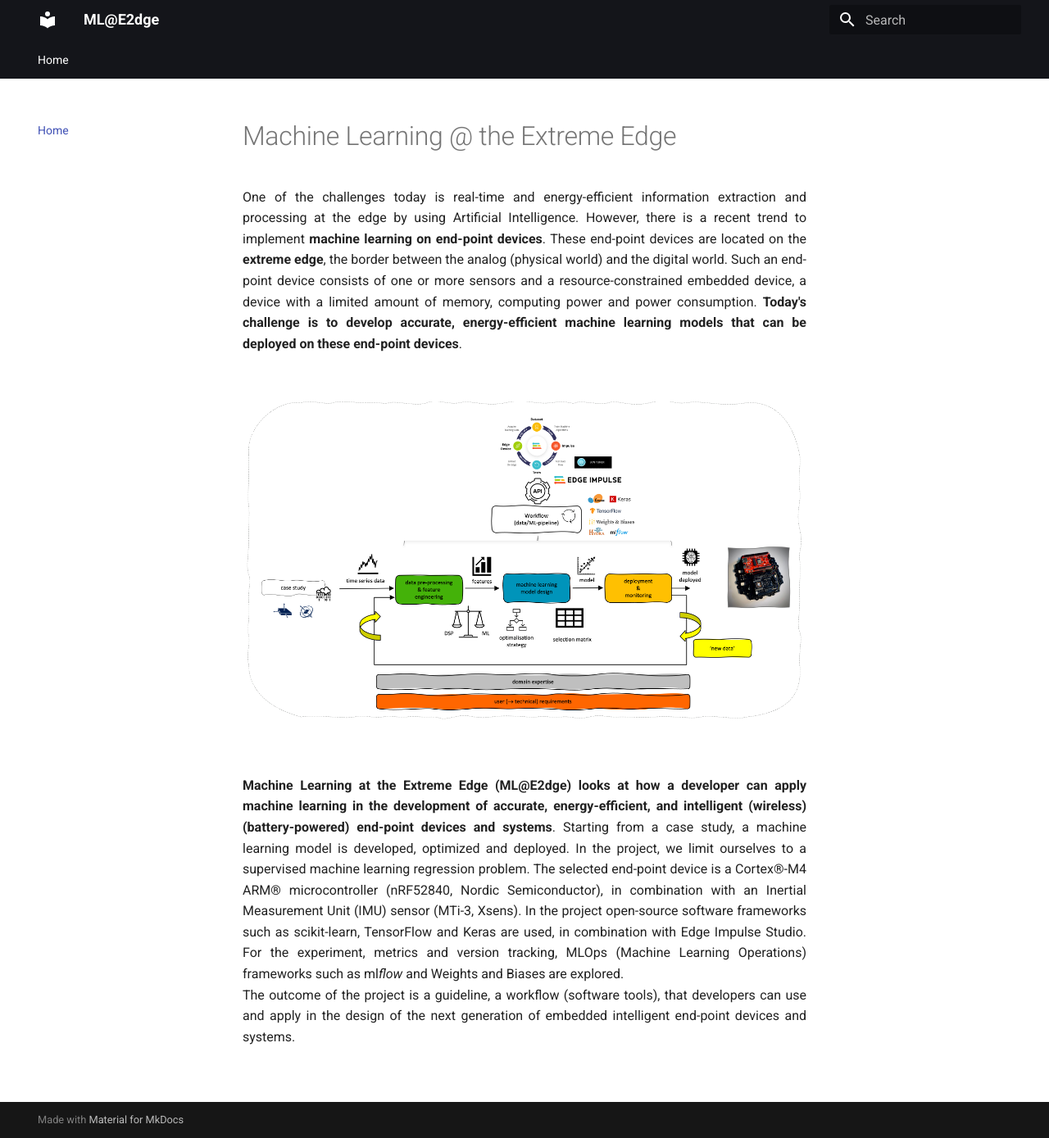
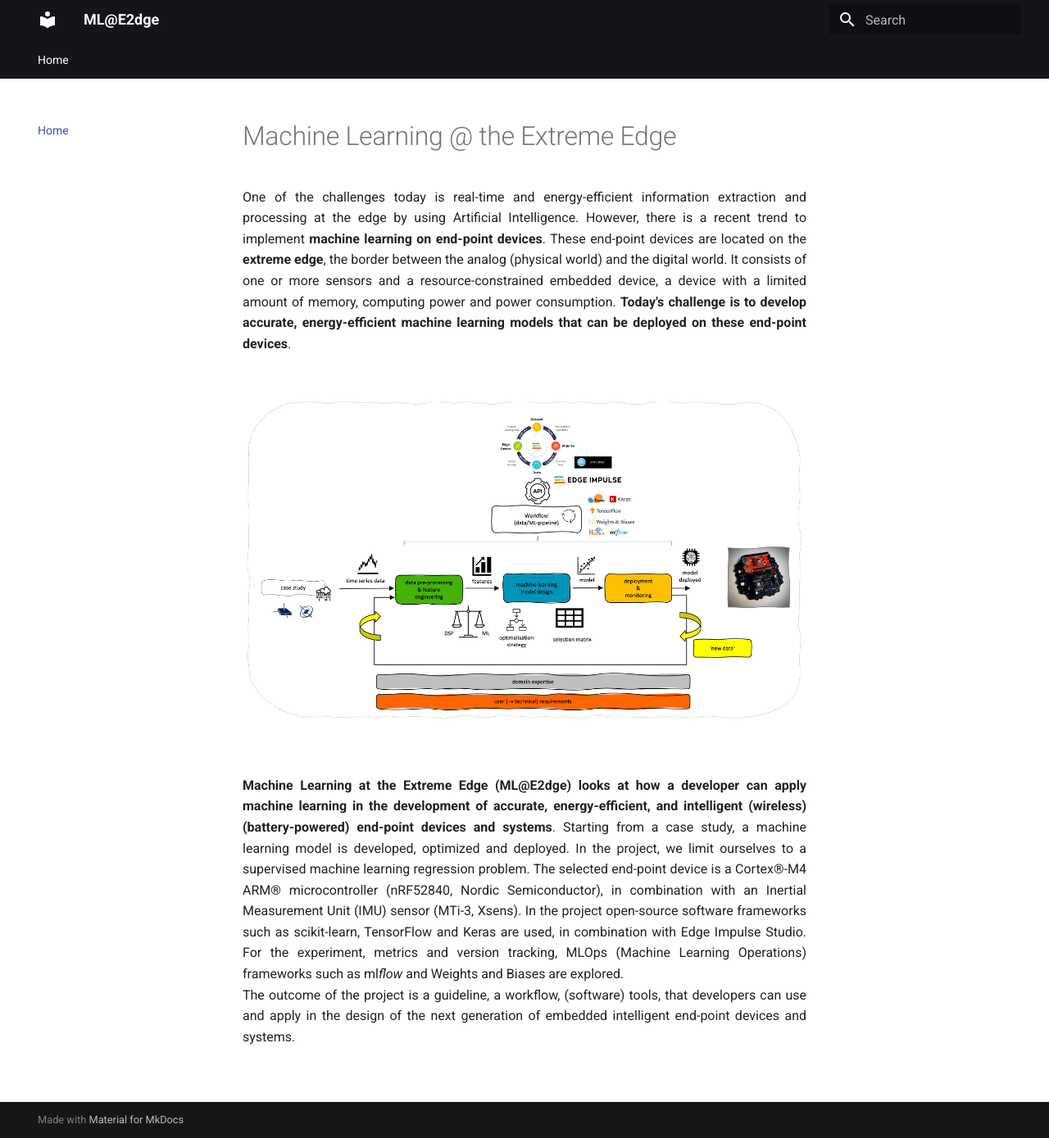
Before and after one commit to MLatE2dge/MLatE2dge.github.io, an MkDocs documentation site: the page built from docs/index.md, in a window 1280 px wide and 1389 px high. Shown: the whole window at 82% size. Built offline with MkDocs 1.6.1 and Material for MkDocs 9.7.7, drawn with Linux system fonts in a browser that asks for light colours.

Commit message:
Update index.md

```diff
--- a/docs/index.md
+++ b/docs/index.md
@@ -1,6 +1,6 @@
 # Machine Learning @ the Extreme Edge
 
-<div style="text-align: justify">One of the challenges today is real-time and energy-efficient information extraction and processing at the edge by using Artificial Intelligence. However, there is a recent trend to implement <b>machine learning on end-point devices</b>. These end-point devices are located on the <b>extreme edge</b>, the border between the analog (physical world) and the digital world. Such an end-point device consists of one or more sensors and a resource-constrained embedded device, a device with a limited amount of memory, computing power and power consumption. <b>Today's challenge is to develop accurate, energy-efficient machine learning models that can be deployed on these end-point devices</b>.</div>
+<div style="text-align: justify">One of the challenges today is real-time and energy-efficient information extraction and processing at the edge by using Artificial Intelligence. However, there is a recent trend to implement <b>machine learning on end-point devices</b>. These end-point devices are located on the <b>extreme edge</b>, the border between the analog (physical world) and the digital world. It consists of one or more sensors and a resource-constrained embedded device, a device with a limited amount of memory, computing power and power consumption. <b>Today's challenge is to develop accurate, energy-efficient machine learning models that can be deployed on these end-point devices</b>.</div>
 
 <br>
 
@@ -10,6 +10,6 @@
 
 <div style="text-align: justify"> <b>Machine Learning at the Extreme Edge (ML@E2dge) looks at how a developer can apply machine learning in the development of accurate, energy-efficient, and intelligent (wireless) (battery-powered) end-point devices and systems</b>. Starting from a case study, a machine learning model is developed, optimized and deployed. In the project, we limit ourselves to a supervised machine learning regression problem. The selected end-point device is a Cortex®-M4 ARM® microcontroller (nRF52840, Nordic Semiconductor), in combination with an Inertial Measurement Unit (IMU) sensor (MTi-3, Xsens). In the project open-source software frameworks such as scikit-learn, TensorFlow and Keras are used, in combination with Edge Impulse Studio. For the experiment, metrics and version tracking, MLOps (Machine Learning Operations) frameworks such as ml<i>flow</i> and Weights and Biases are explored.</div>
 
-<div style="text-align: justify"> The outcome of the project is a guideline, a workflow (software tools), that developers can use and apply in the design of the next generation of embedded intelligent end-point devices and systems.</div>
+<div style="text-align: justify"> The outcome of the project is a guideline, a workflow, (software) tools, that developers can use and apply in the design of the next generation of embedded intelligent end-point devices and systems.</div>
 
 <br>
```
